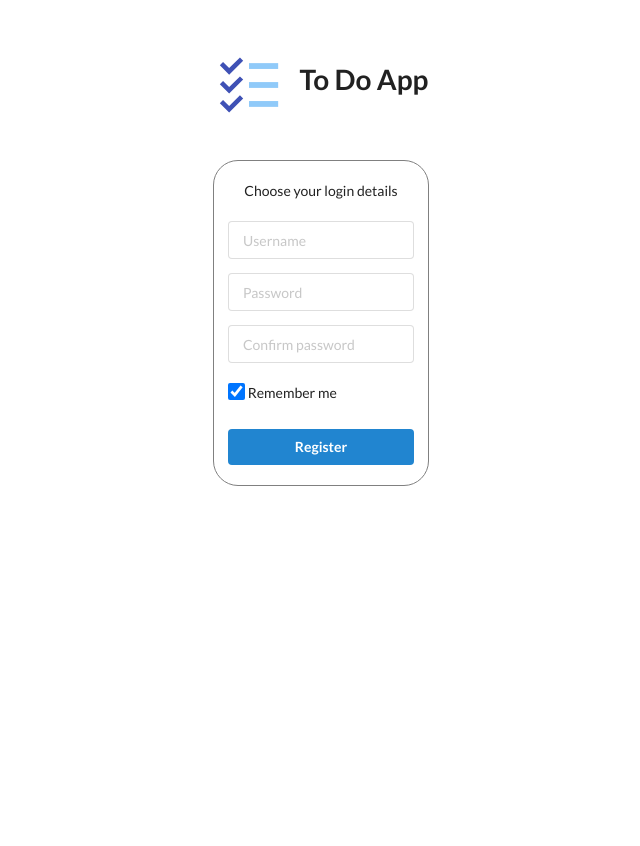
After one commit to Luke943/Todo-list-webapp, a FastAPI app: template templates/register.html in a window 1280 px wide. The commit adds this page. Shown: the whole page, without its empty margins (319-959 px from the left). Run offline with FastAPI, Linux system fonts and the light colour scheme; the template is opened without the code that fills it, so the values that code supplies are empty.

Commit message:
Add behaviour on login

```diff
--- a/sql_app/main.py
+++ b/sql_app/main.py
@@ -1,5 +1,5 @@
 from fastapi import Depends, FastAPI, HTTPException, Request
-from fastapi.responses import HTMLResponse
+from fastapi.responses import HTMLResponse, RedirectResponse
 from fastapi.staticfiles import StaticFiles
 from fastapi.templating import Jinja2Templates
 from sqlalchemy.orm import Session
@@ -29,9 +29,27 @@ Root
 """
 
 
-@app.get("/", response_class=HTMLResponse)
+@app.get("/")
 def read_root(request: Request, db: Session = Depends(get_db)):
-    return templates.TemplateResponse("index.html", {"request": request})
+    return RedirectResponse(url="/login/")
+
+
+@app.get("/login/", response_class=HTMLResponse)
+def read_login(request: Request, db: Session = Depends(get_db)):
+    return templates.TemplateResponse("login.html", {"request": request})
+
+
+@app.get("/register/", response_class=HTMLResponse)
+def read_register(request: Request, db: Session = Depends(get_db)):
+    return templates.TemplateResponse("register.html", {"request": request})
+
+
+@app.post("/login/{username}", response_class=RedirectResponse)
+def login_user(username: str, request: Request, db: Session = Depends(get_db)):
+    db_user = crud.get_user_by_username(db=db, username=username)
+    if not db_user:
+        raise HTTPException(status_code=404, detail="User not found")
+    return RedirectResponse(url=f"/users/{db_user.id}/items/")
 
 
 """
@@ -88,6 +106,20 @@ def create_todoitem_for_user(
     return crud.create_user_todoitem(db=db, item=item, user_id=user_id)
 
 
+@app.get("/users/{user_id}/items/", response_class=HTMLResponse)
+def read_todoitems_for_user(
+    request: Request,
+    user_id: int,
+    skip: int = 0,
+    limit: int = 100,
+    db: Session = Depends(get_db),
+):
+    todo_items = crud.get_user_todoitems(db=db, user_id=user_id, skip=skip, limit=limit)
+    return templates.TemplateResponse(
+        "items.html", {"request": request, "todo_list": todo_items}
+    )
+
+
 @app.get("/items/", response_model=list[schemas.TodoItem])
 def read_todoitems(skip: int = 0, limit: int = 100, db: Session = Depends(get_db)):
     return crud.get_todoitems(db=db, skip=skip, limit=limit)
--- a/templates/items.html
+++ b/templates/items.html
@@ -26,7 +26,7 @@
 
         {% for todo in todo_list %}
         <div class="ui segment">
-            <p class="ui big header">{{todo.id }} | {{ todo.title }}</p>
+            <p class="ui big header">{{todo.id }} | {{ todo.text }}</p>
 
             {% if todo.complete == False %}
             <span class="ui gray label">Not Complete</span>
--- /dev/null
+++ b/templates/register.html
@@ -0,0 +1,44 @@
+<!DOCTYPE html>
+<html lang="en">
+
+<head>
+    <meta charset="UTF-8">
+    <meta name="viewport" content="width=device-width, initial-scale=1.0">
+    <title>Todo App</title>
+
+    <link rel="stylesheet" href="https://cdn.jsdelivr.net/npm/semantic-ui@2.4.2/dist/semantic.min.css">
+    <link rel="stylesheet" href="/static/style.css">
+    <script src="https://cdn.jsdelivr.net/npm/semantic-ui@2.4.2/dist/semantic.min.js">
+    </script>
+</head>
+
+<body>
+    <div style="margin-top: 50px;" class="ui container">
+
+        <h1 class="ui center aligned header">
+            <img src="/images/todolist.svg" alt="Todo image"> To Do App
+        </h1><br><br>
+
+        <grid class="ui two column centered grid">
+            <form class="ui form border-1"><br>
+                <label>Choose your login details</label><br><br>
+                <div class="field">
+                    <input type="text" name="username" placeholder="Username">
+                </div>
+                <div class="field">
+                    <input type="text" name="password" placeholder="Password">
+                </div>
+                <div class="field">
+                    <input type="text" name="password_confirm" placeholder="Confirm password">
+                </div><br>
+                <div class="ui grid">
+                    <label>
+                        <input class="ui checkbox" type="checkbox" checked="checked" name="remember"> Remember me
+                    </label>
+                </div><br><br>
+                <button class="fluid ui blue button" type="submit">Register</button><br>
+            </form>
+        </grid>
+</body>
+
+</html>
```
Also changed, not shown: sql_app/crud.py (+10 -0 lines), templates/login.html (renamed from templates/index.html, +4 -4 lines), README.md.
